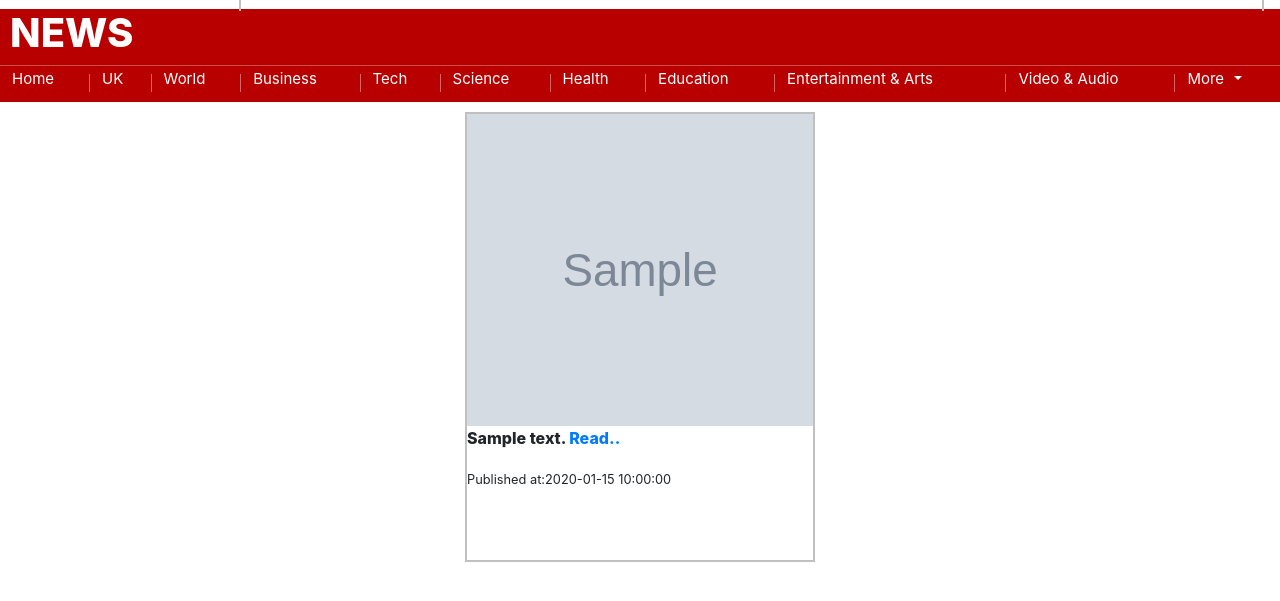
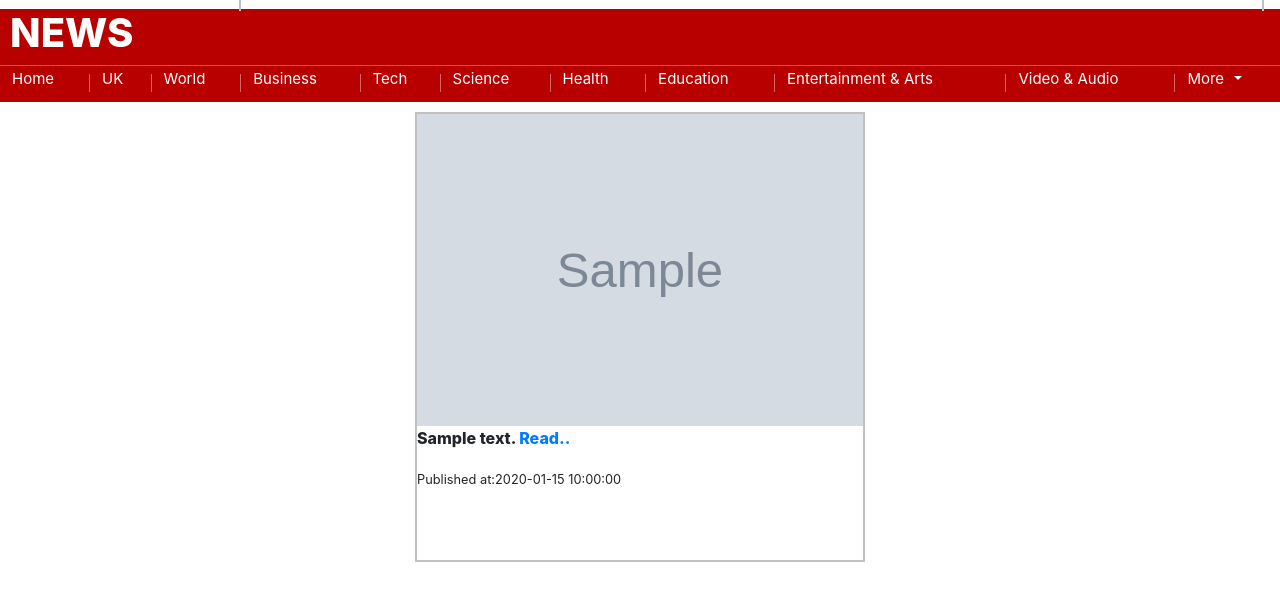
Before and after one commit to juliamwangi123/newsPro, a Flask app: template app/templates/source.html in a window 1280 px wide. Shown: the part 116-717 px from the top of the page. Run offline with Flask 2, Linux system fonts and the light colour scheme; the template is opened without the code that fills it: most values are stand-ins (such as "Sample title", 1, 10 or a date in 2020); grey boxes marked "Sample" are stand-in pictures; some libraries are stand-ins or nearby versions; some web fonts are replaced.

Commit message:
st:change news carrd size

```diff
--- a/app/static/css/main.css
+++ b/app/static/css/main.css
@@ -471,7 +471,7 @@ nav #bbcnav ul li  {
     /* position: relative; */
     height: 450px;
     border: 2px solid silver;
-    width: 350px;
+    width: 450px;
     margin:10px
     }
 
```
